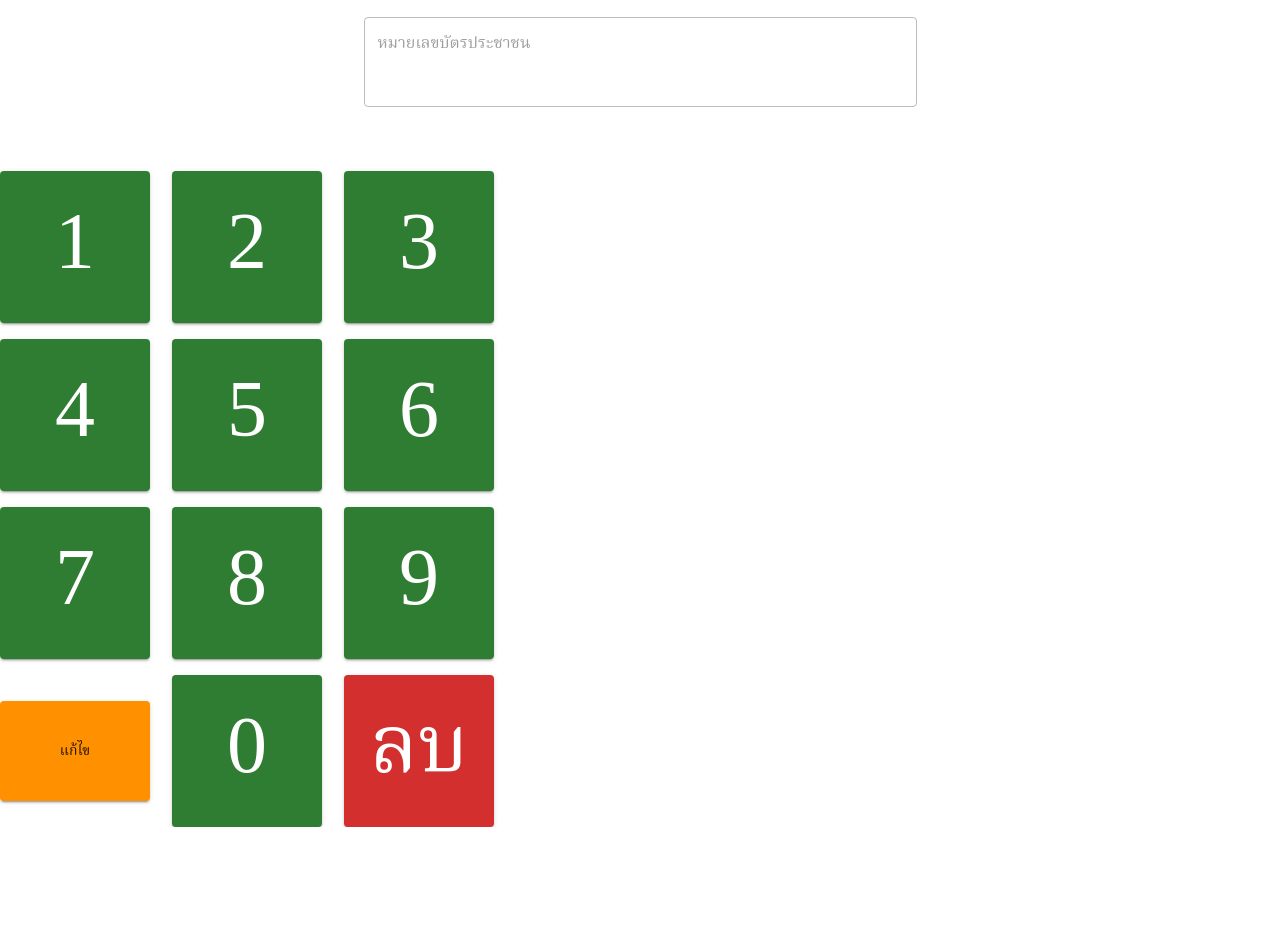
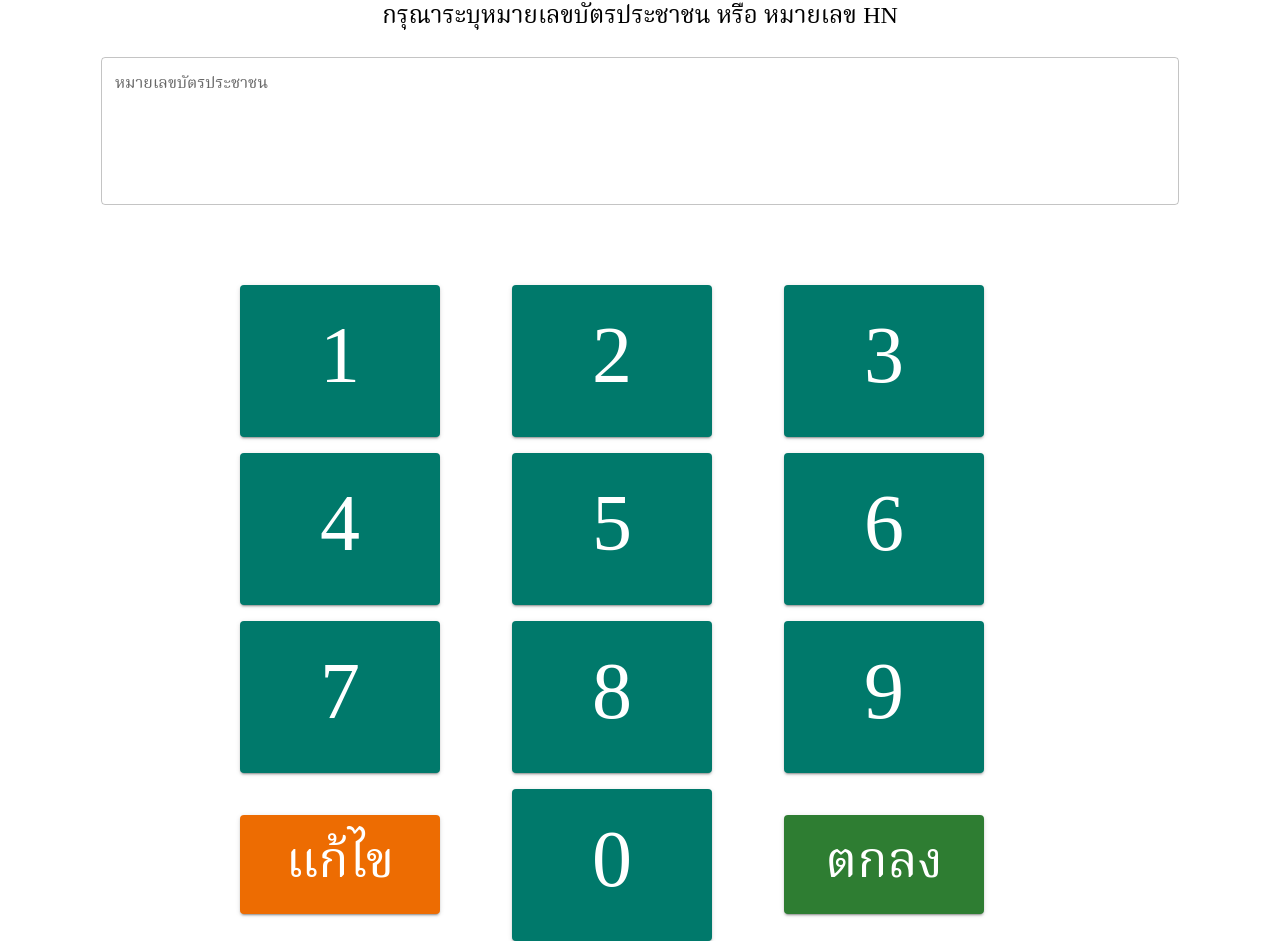
Before and after one commit to yeawyow/airkiosk, a React (Create React App) app: page /number in a window 1280 px wide. Shown: the part 454-1395 px from the top of the page. Before the commit the page ends 1281 px from the top, so only its background shows below. Built offline with nearby package versions, Linux system fonts and the light colour scheme.

Commit message:
fontend hn cid

```diff
--- a/src/App.js
+++ b/src/App.js
@@ -3,7 +3,6 @@ import { BrowserRouter, Route, Routes, Link, Outlet } from "react-router-dom";
 import { createTheme, ThemeProvider, styled } from "@mui/material/styles";
 import Home from "./components/Home";
 import Toolbar from "@mui/material/Toolbar";
-import Header from "./components/fragments/Header";
 import HnButton from "./components/fragments/HnButton";
 
 const theme = createTheme({
@@ -14,7 +13,7 @@ const theme = createTheme({
   },
   palette: {
     primary: {
-      main: "#03a9f4",
+      main: "#00796b",
     },
     secondary: {
       main: "#ff9100",
--- a/src/components/Home.js
+++ b/src/components/Home.js
@@ -7,10 +7,7 @@ import Grid from "@mui/material/Grid";
 import { makeStyles } from "@material-ui/core/styles";
 import Paper from "@mui/material/Paper";
 
-const useStyles = makeStyles((theme) => ({}));
-
 export default function Home() {
-  const classes = useStyles();
   return (
     <div>
       <Grid spacing={3}>
--- a/src/components/fragments/Header.js
+++ b/src/components/fragments/Header.js
@@ -3,9 +3,6 @@ import AppBar from "@mui/material/AppBar";
 import Box from "@mui/material/Box";
 import Toolbar from "@mui/material/Toolbar";
 import Typography from "@mui/material/Typography";
-import Button from "@mui/material/Button";
-import IconButton from "@mui/material/IconButton";
-import MenuIcon from "@mui/icons-material/Menu";
 
 export default function Header() {
   return (
--- a/src/components/fragments/HnButton.js
+++ b/src/components/fragments/HnButton.js
@@ -8,24 +8,19 @@ import Logo from "../fragments/Logo";
 import { Typography, Toolbar } from "@mui/material";
 
 const useStyles = makeStyles((theme) => ({
-  box: {
-    height: 100,
+  root: {
     display: "flex",
-    padding: 8,
+    justifyContent: "center",
   },
-  centerBox: {
-    justifyContent: "center",
-    alignItems: "center",
-  },
-
   button: {
-    minWidth: 150,
-    minHeight: 100,
-    // paddingLeft: 8,
-    // paddingRight: 8,
+    minWidth: 200,
+    // minHeight: 80,
   },
   buttonText: {
     fontSize: 80,
+  },
+  buttonText2: {
+    fontSize: 50,
   },
 }));
 export default function HnButton() {
@@ -60,29 +55,36 @@ export default function HnButton() {
         </Grid>
         <Grid item xs={12} lg={12}>
           <TextField
-            inputProps={{ style: { fontSize: 40 } }} // font size of input text
+            inputProps={{ style: { fontSize: 80 } }} // font size of input text
             // InputLabelProps={{ style: { fontSize: 40 } }} // font size of input label
             fullWidth
             value={numbers.join("")}
-            disabled
+            //disabled
             label="หมายเลขบัตรประชาชน"
           />
         </Grid>
       </Grid>
       <Toolbar />
+      <div className={classes.root}>
+        <Box
+          sx={{
+            width: 800,
 
-      <Box sx={{ width: 500 }}>
+            // backgroundColor: "primary.dark",
+          }}
+        >
           <Grid
+            container
             display="flex"
-          container
             spacing={2}
-          justifyContent={"center"}
             alignItems="center"
+            justifyContent="center"
           >
+            <Grid item xs={9}></Grid>
             <Grid item xs={4}>
               <Button
                 variant="contained"
-              color="success"
+                color="primary"
                 className={classes.button}
                 onClick={() => onAddArray("1")}
               >
@@ -92,7 +94,7 @@ export default function HnButton() {
             <Grid item xs={4}>
               <Button
                 variant="contained"
-              color="success"
+                color="primary"
                 className={classes.button}
                 onClick={() => onAddArray("2")}
               >
@@ -102,7 +104,7 @@ export default function HnButton() {
             <Grid item xs={4}>
               <Button
                 variant="contained"
-              color="success"
+                color="primary"
                 className={classes.button}
                 onClick={() => onAddArray("3")}
               >
@@ -112,7 +114,7 @@ export default function HnButton() {
             <Grid item xs={4}>
               <Button
                 variant="contained"
-              color="success"
+                color="primary"
                 className={classes.button}
                 onClick={() => onAddArray("4")}
               >
@@ -122,7 +124,7 @@ export default function HnButton() {
             <Grid item xs={4}>
               <Button
                 variant="contained"
-              color="success"
+                color="primary"
                 className={classes.button}
                 onClick={() => onAddArray("5")}
               >
@@ -132,7 +134,7 @@ export default function HnButton() {
             <Grid item xs={4}>
               <Button
                 variant="contained"
-              color="success"
+                color="primary"
                 className={classes.button}
                 onClick={() => onAddArray("6")}
               >
@@ -142,7 +144,7 @@ export default function HnButton() {
             <Grid item xs={4}>
               <Button
                 variant="contained"
-              color="success"
+                color="primary"
                 className={classes.button}
                 onClick={() => onAddArray("7")}
               >
@@ -152,7 +154,7 @@ export default function HnButton() {
             <Grid item xs={4}>
               <Button
                 variant="contained"
-              color="success"
+                color="primary"
                 className={classes.button}
                 onClick={() => onAddArray("8")}
               >
@@ -162,7 +164,7 @@ export default function HnButton() {
             <Grid item xs={4}>
               <Button
                 variant="contained"
-              color="success"
+                color="primary"
                 className={classes.button}
                 onClick={() => onAddArray("9")}
               >
@@ -172,17 +174,17 @@ export default function HnButton() {
             <Grid item xs={4}>
               <Button
                 variant="contained"
-              color="secondary"
+                color="warning"
                 className={classes.button}
                 onClick={() => onClearArray()}
               >
-              <span>แก้ไข</span>
+                <span className={classes.buttonText2}>แก้ไข</span>
               </Button>
             </Grid>
             <Grid item xs={4}>
               <Button
                 variant="contained"
-              color="success"
+                color="primary"
                 className={classes.button}
                 onClick={() => onAddArray("0")}
               >
@@ -192,15 +194,15 @@ export default function HnButton() {
             <Grid item xs={4}>
               <Button
                 variant="contained"
-              color="error"
+                color="success"
                 className={classes.button}
-              onClick={() => onClearArray()}
               >
-              <span className={classes.buttonText}>ลบ</span>
+                <span className={classes.buttonText2}>ตกลง</span>
               </Button>
             </Grid>
           </Grid>
         </Box>
       </div>
+    </div>
   );
 }
--- a/src/components/fragments/Logo.js
+++ b/src/components/fragments/Logo.js
@@ -16,7 +16,7 @@ export default function Logo() {
           <img src={logo} width={"250"} />
         </Grid>
         <Grid item>
-          <Typography variant="h2">โรงพยาบาลอากาศอำนวย</Typography>
+          <Typography variant="h1">โรงพยาบาลอากาศอำนวย</Typography>
         </Grid>
       </Grid>
     </div>
```
Lines whose indentation alone changed are shown as unchanged.
